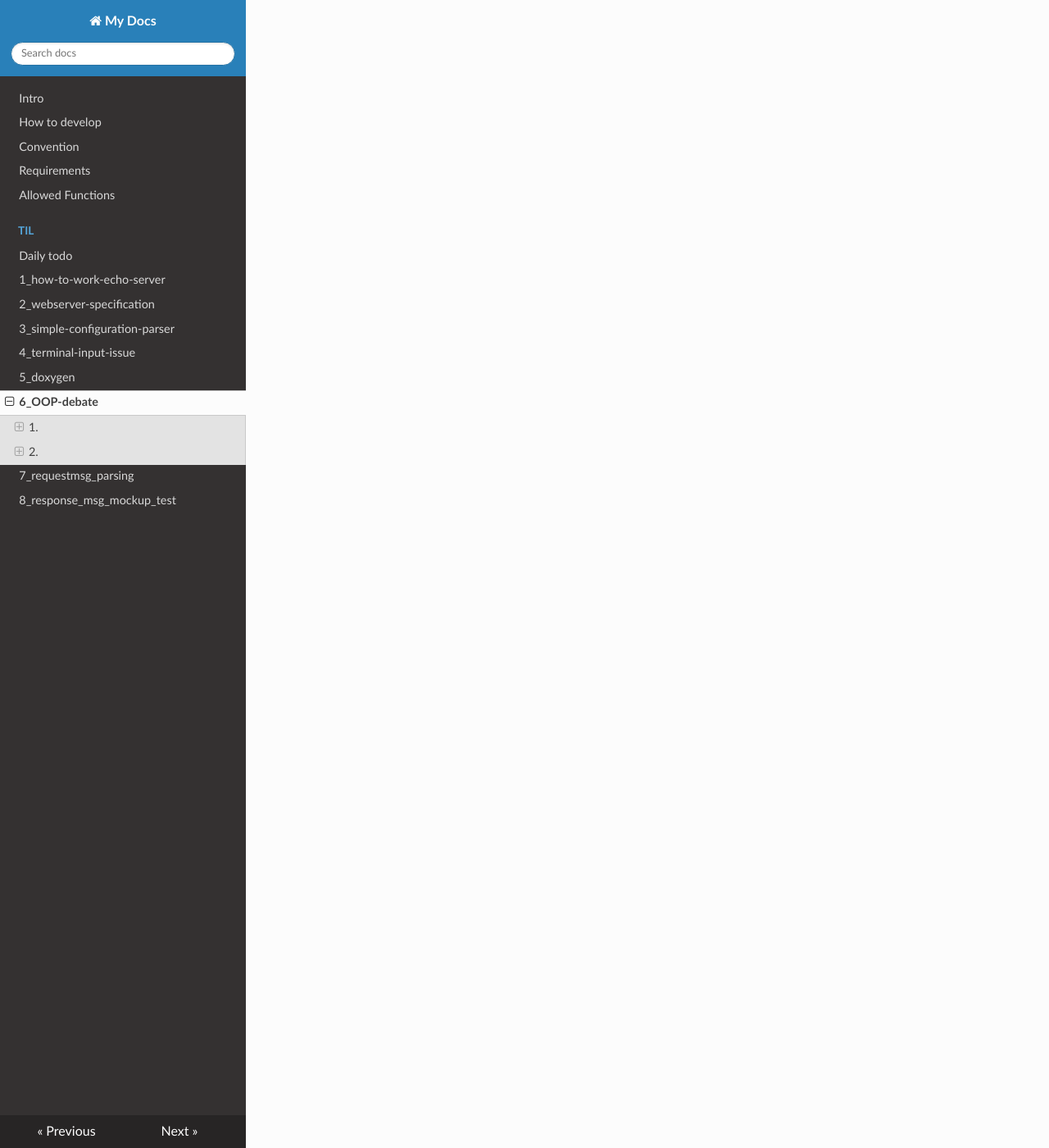
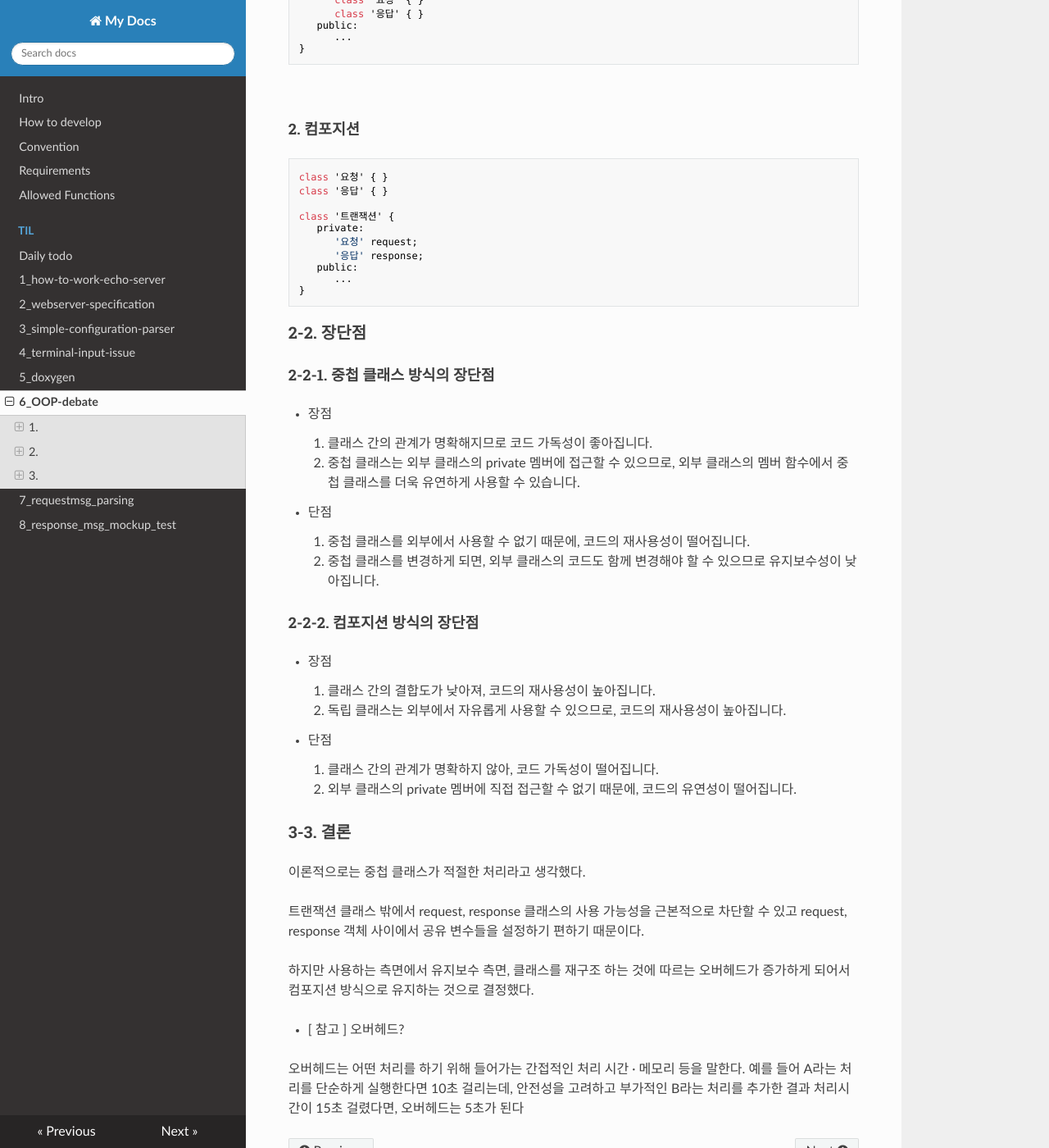
Before and after one commit to JaeHwan-s-WebServeClass/webserver-nginx, an MkDocs documentation site: the page built from docs/docs/til/6_OOP-debate.md, in a window 1280 px wide and 1400 px high, scrolled down 3090 px. Shown: the whole window at 82% size. Built offline with MkDocs 1.6.1, drawn with Linux system fonts in a browser that asks for light colours; nearby versions of some CDN libraries; some of the changed text lies outside the part shown.

Commit message:
docs: add 6_OOP-debate which code struct do we use between nested and composition
Co-authored-by: Ji-Hyuck, Min <jhMin95@users.noreply.github.com>

````diff
--- a/docs/docs/til/6_OOP-debate.md
+++ b/docs/docs/til/6_OOP-debate.md
@@ -71,9 +71,9 @@ map<int, Request *> clients
 
 <br>
 
-### 2-4. 참고
+### 2-5. 참고
 
-#### 2-4-1.
+#### 2-5-1.
 
 client 생성하는 방법을 아래로 수정했다. <br>
 
@@ -90,7 +90,7 @@ HTTP request message가 `Server class`에서 `Request class`로 이동했다!
 
 <br>
 
-#### 2-4-2.
+#### 2-5-2.
 
 클라이언트가 보낸 요청을 server에서 read 하여 raw msg 변수에 담아서 출력했다.
 <br>
@@ -105,3 +105,82 @@ HTTP request message가 `Server class`에서 `Request class`로 이동했다!
 
 3. 개발자 도구에서 네트워크를 확인하면 메시지가 보내진 걸 볼 수 있음 <br>
    ( 이건 그냥 추가함 )
+
+## 3.
+
+### 3-1. 논의 사항
+
+트랙잭션 (요청, 응답) 객체 구조에 대해 논의했다. 필요한 객체에는 트랜잭션, 요청, 응답 3가지가 있었다.
+
+트랜잭션 클래스와 (요청, 응답) 클래스를 중첩 클래스 방식으로 설계할지 컴포지션 방식으로 설계할지가 고민이었다.
+
+#### 1. 중첩
+
+```c++
+class '트랜잭션' {
+   private:
+      class '요청' { }
+      class '응답' { }
+   public:
+      ...
+}
+```
+
+<br>
+
+#### 2. 컴포지션
+
+```c++
+class '요청' { }
+class '응답' { }
+
+class '트랜잭션' {
+   private:
+      '요청' request;
+      '응답' response;
+   public:
+      ...
+}
+```
+
+### 2-2. 장단점
+
+#### 2-2-1. 중첩 클래스 방식의 장단점
+
+-   장점
+
+    1. 클래스 간의 관계가 명확해지므로 코드 가독성이 좋아집니다.
+
+    2. 중첩 클래스는 외부 클래스의 private 멤버에 접근할 수 있으므로, 외부 클래스의 멤버 함수에서 중첩 클래스를 더욱 유연하게 사용할 수 있습니다.
+
+-   단점
+
+    1. 중첩 클래스를 외부에서 사용할 수 없기 때문에, 코드의 재사용성이 떨어집니다.
+
+    2. 중첩 클래스를 변경하게 되면, 외부 클래스의 코드도 함께 변경해야 할 수 있으므로 유지보수성이 낮아집니다.
+
+#### 2-2-2. 컴포지션 방식의 장단점
+
+-   장점
+
+    1. 클래스 간의 결합도가 낮아져, 코드의 재사용성이 높아집니다.
+
+    2. 독립 클래스는 외부에서 자유롭게 사용할 수 있으므로, 코드의 재사용성이 높아집니다.
+
+-   단점
+
+    1. 클래스 간의 관계가 명확하지 않아, 코드 가독성이 떨어집니다.
+
+    2. 외부 클래스의 private 멤버에 직접 접근할 수 없기 때문에, 코드의 유연성이 떨어집니다.
+
+### 3-3. 결론
+
+이론적으로는 중첩 클래스가 적절한 처리라고 생각했다.
+
+트랜잭션 클래스 밖에서 request, response 클래스의 사용 가능성을 근본적으로 차단할 수 있고 request, response 객체 사이에서 공유 변수들을 설정하기 편하기 때문이다.
+
+하지만 사용하는 측면에서 유지보수 측면, 클래스를 재구조 하는 것에 따르는 오버헤드가 증가하게 되어서 컴포지션 방식으로 유지하는 것으로 결정했다.
+
+* [ 참고 ] 오버헤드?
+
+   오버헤드는 어떤 처리를 하기 위해 들어가는 간접적인 처리 시간 · 메모리 등을 말한다. 예를 들어 A라는 처리를 단순하게 실행한다면 10초 걸리는데, 안전성을 고려하고 부가적인 B라는 처리를 추가한 결과 처리시간이 15초 걸렸다면, 오버헤드는 5초가 된다
````
Also changed, not shown: other parts of docs/docs/til/6_OOP-debate.md (+1 -1 lines).
